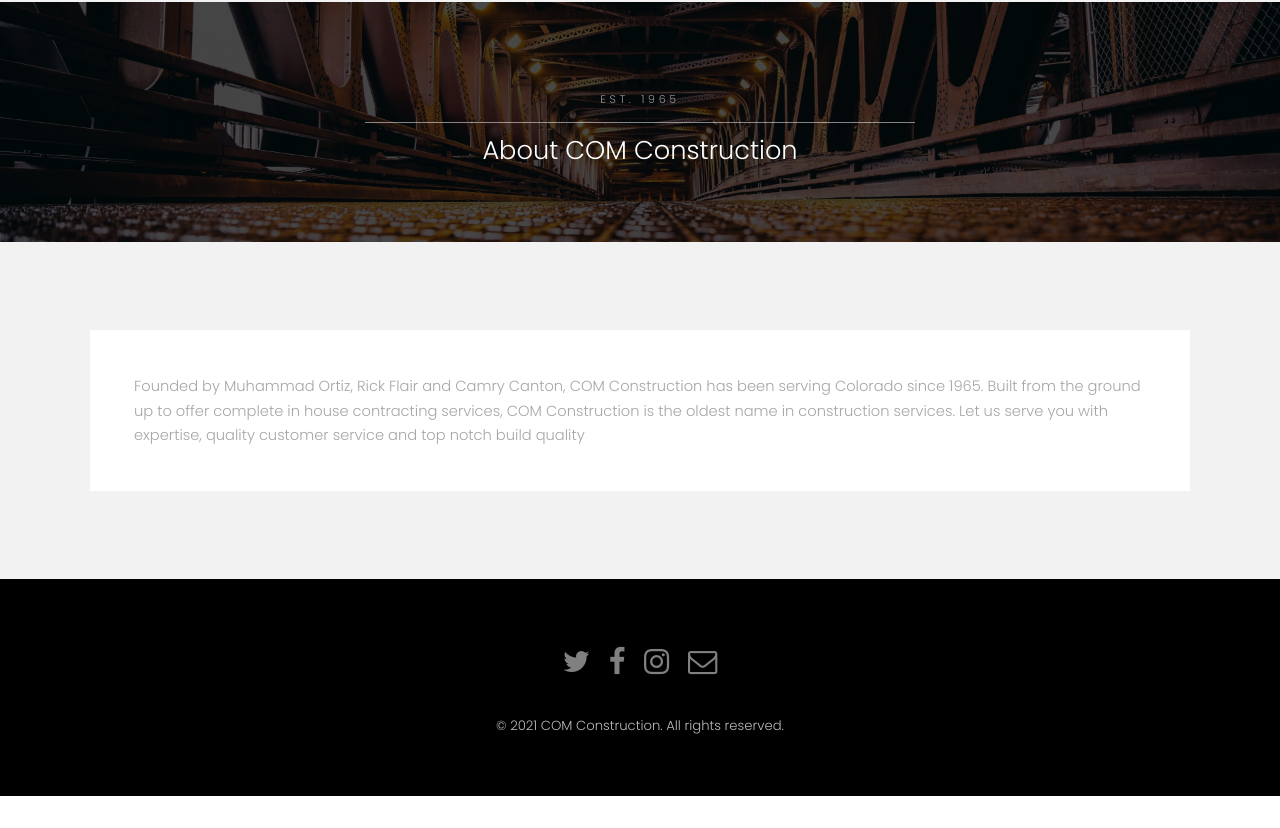
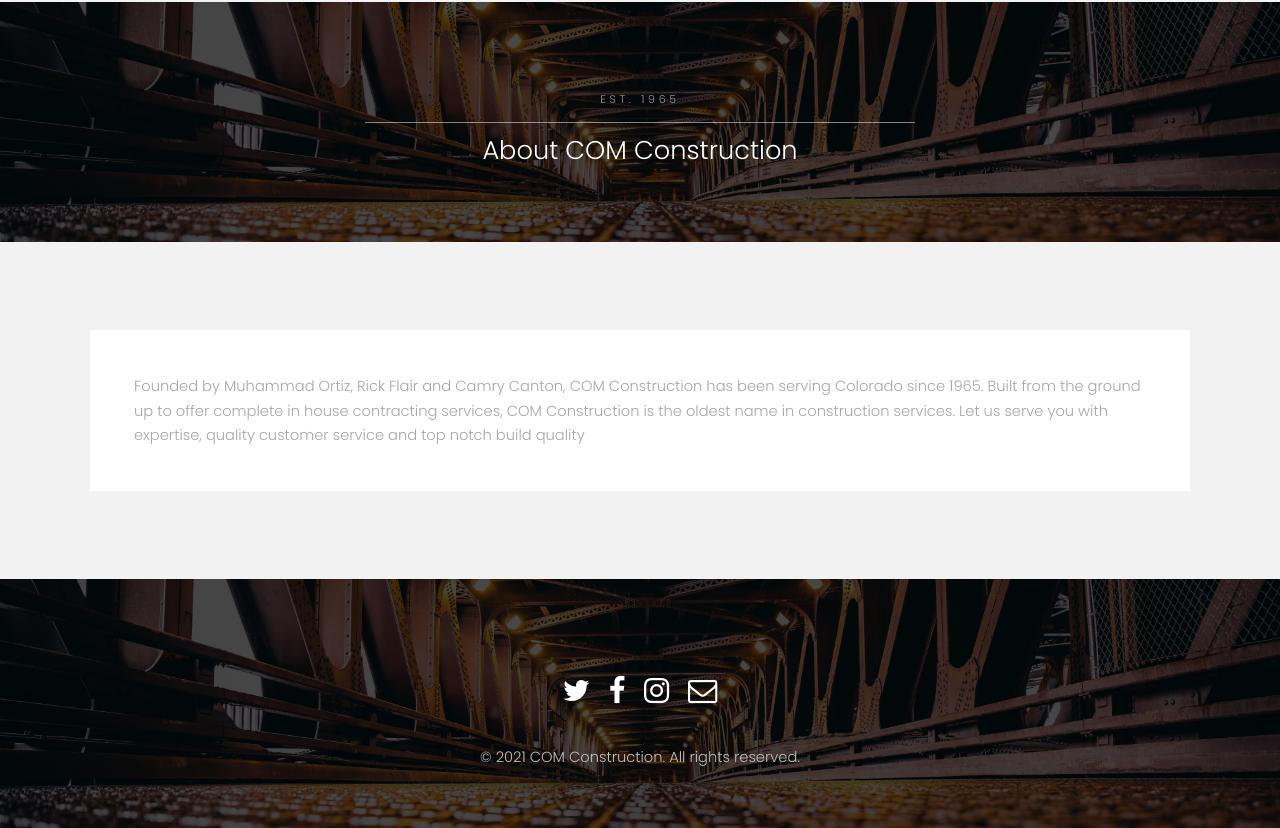
Before and after one commit to SaadBaig/COM-Construction, a plain HTML site: page index.html in a window 1280 px wide. Shown: the part 3484-4312 px from the top of the page. Before the commit the page ends 4280 px from the top, so only its background shows below. Drawn offline with Linux system fonts and the light colour scheme.

Commit message:
final touches!!!

```diff
--- a/assets/css/main.css
+++ b/assets/css/main.css
@@ -3111,7 +3111,7 @@
 			}
 
 			.wrapper.style3 a {
-				color: #8a4680;
+				color: #ffffff;
 			}
 
 			.wrapper.style3 strong, .wrapper.style3 b {
--- a/index.html
+++ b/index.html
@@ -221,20 +221,21 @@
 				</div>
 			</section>
 
-		<!-- Footer -->
-			<footer id="footer">
-				<div class="container">
+			<section id="four" class="wrapper style3">
+				<div class="inner">
+					<header class="align-center">
 					<ul class="icons">
 						<li><a href="#" class="icon fa-twitter"><span class="label">Twitter</span></a></li>
 						<li><a href="#" class="icon fa-facebook"><span class="label">Facebook</span></a></li>
 						<li><a href="#" class="icon fa-instagram"><span class="label">Instagram</span></a></li>
 						<li><a href="#" class="icon fa-envelope-o"><span class="label">Email</span></a></li>
 					</ul>
+					<div class="copyright">
+						&copy; 2021 COM Construction. All rights reserved.
+					</div>
 				</div>
-				<div class="copyright">
-					&copy; 2021 COM Construction. All rights reserved.
-				</div>
-			</footer>
+			</header>
+			</section>
 
 		<!-- Scripts -->
 			<script src="assets/js/jquery.min.js"></script>
```
Also changed, not shown: services.html (+6 -5 lines).
